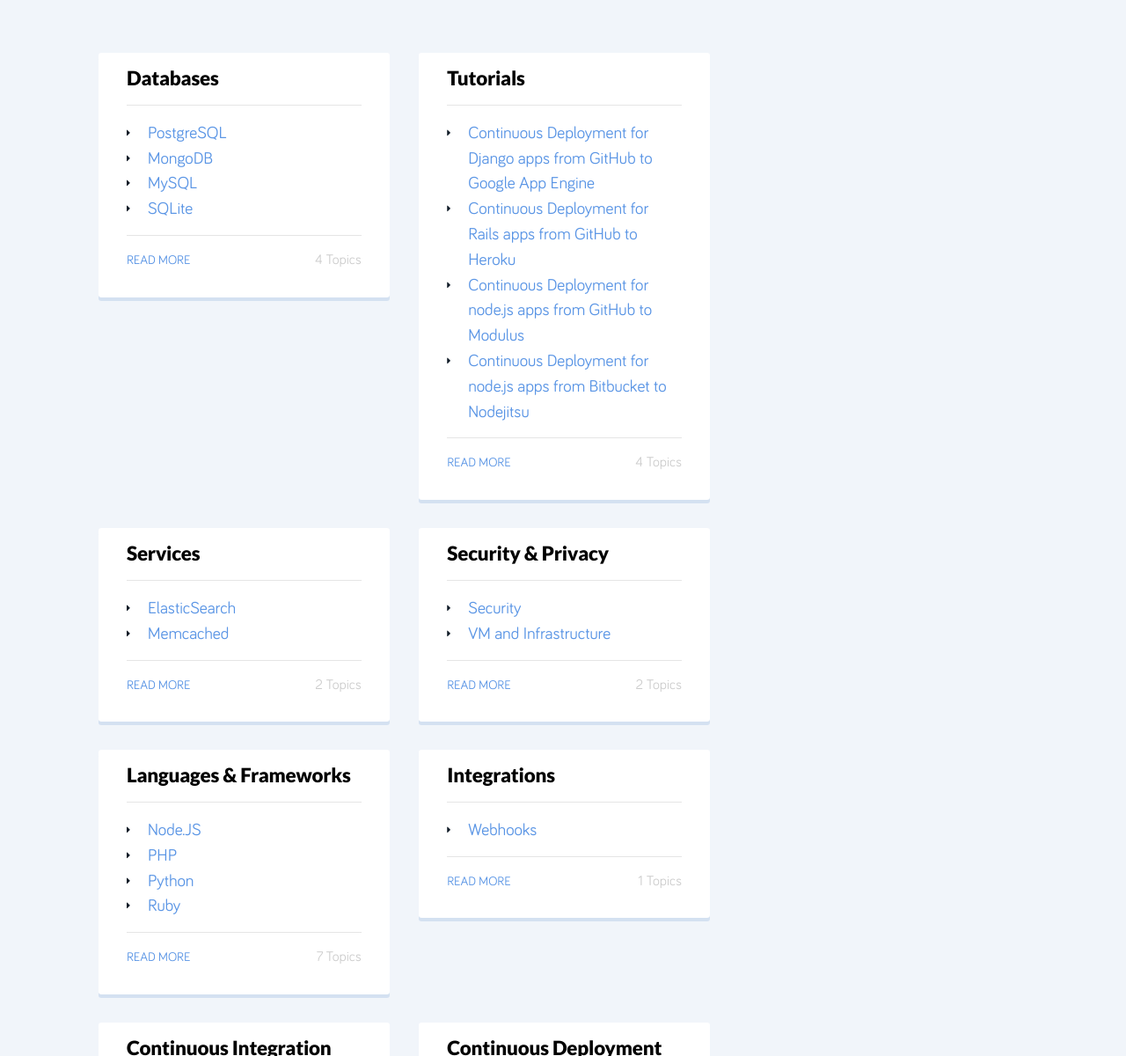
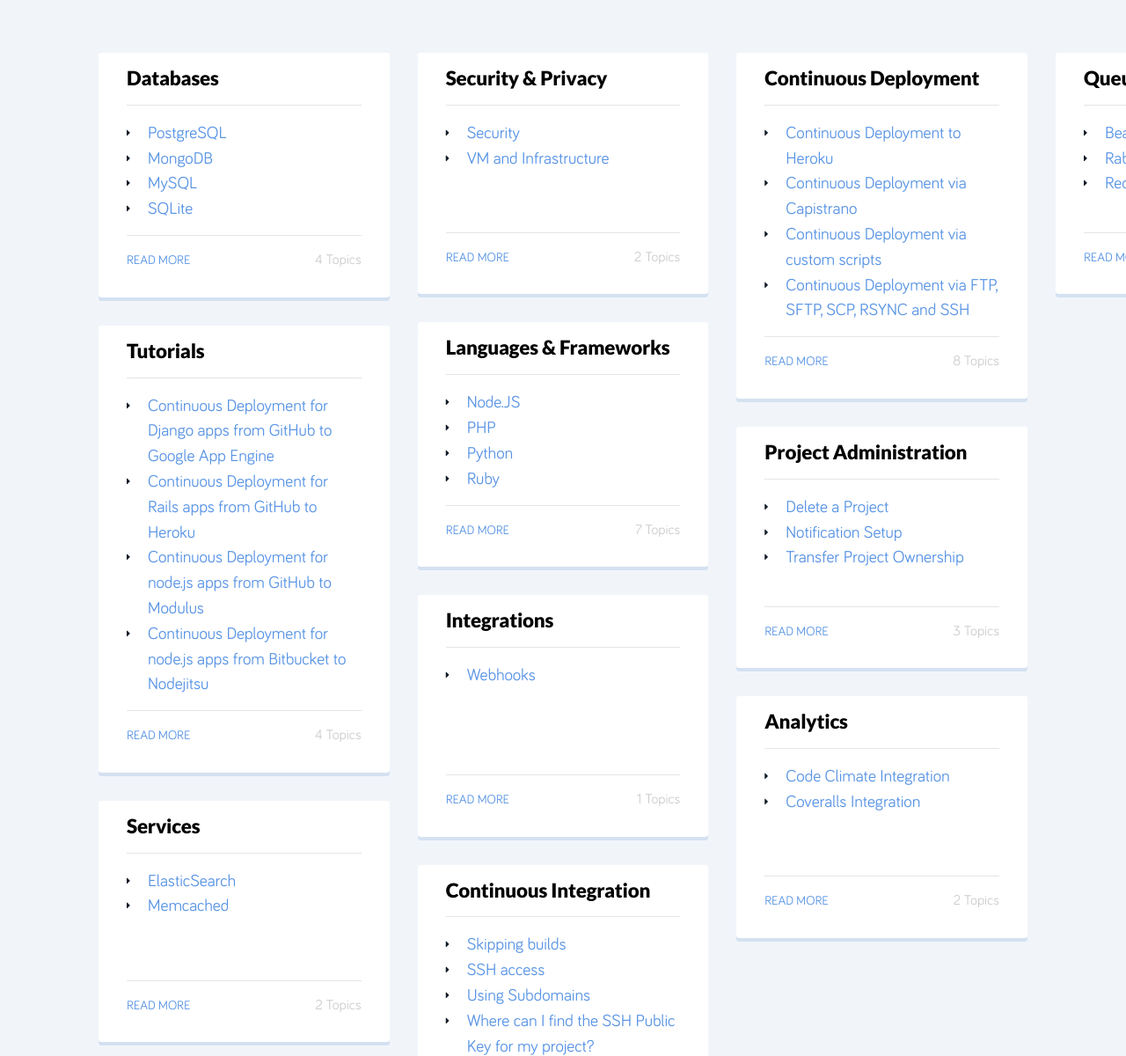
Before and after one commit to up1/documentation, a Jekyll site: the page built from index.html, in a window 1280 px wide and 1400 px high, scrolled down 194 px. Shown: the part 200-1400 px from the top of the window at 88% size. Built offline with Jekyll 4.4.1, drawn with Linux system fonts in a browser that asks for light colours; nearby versions of some CDN libraries; comment, search, counter and statistics services are not loaded.

Commit message:
Added Flexbox Behaviour for new Browsers

```diff
--- a/_sass/docs/_page.scss
+++ b/_sass/docs/_page.scss
@@ -168,12 +168,36 @@
     }
   }
 
+  .box__links {
+    min-height: 7em;
+  }
+
   .box__counter {
     float: right;
     display: inline-block;
     color: rgba(#000,.2);
     font-weight: 200;
     letter-spacing: 0;
+  }
+}
+
+.grid--boxContainer {
+  display: block;
+  display: -ms-flexbox;
+  -ms-flex-direction: column;
+  -ms-flex-wrap: wrap;
+  display: flex;
+  flex-direction: column;
+  flex-wrap: wrap;
+  height: 100vw;
+}
+
+@supports not (flex-wrap: wrap) {
+  .grid--boxContainer {
+    display: block;
+    > div {
+      vertical-align: top;
+    }
   }
 }
 
--- a/index.html
+++ b/index.html
@@ -30,7 +30,8 @@
         </div>
       {% endif %}
     {% endfor %}
-
+  </div>
+  <div class="grid">
     <div class="row">
       <div class="colxs100 ta-center">
         <p class="reportIssue">
```
